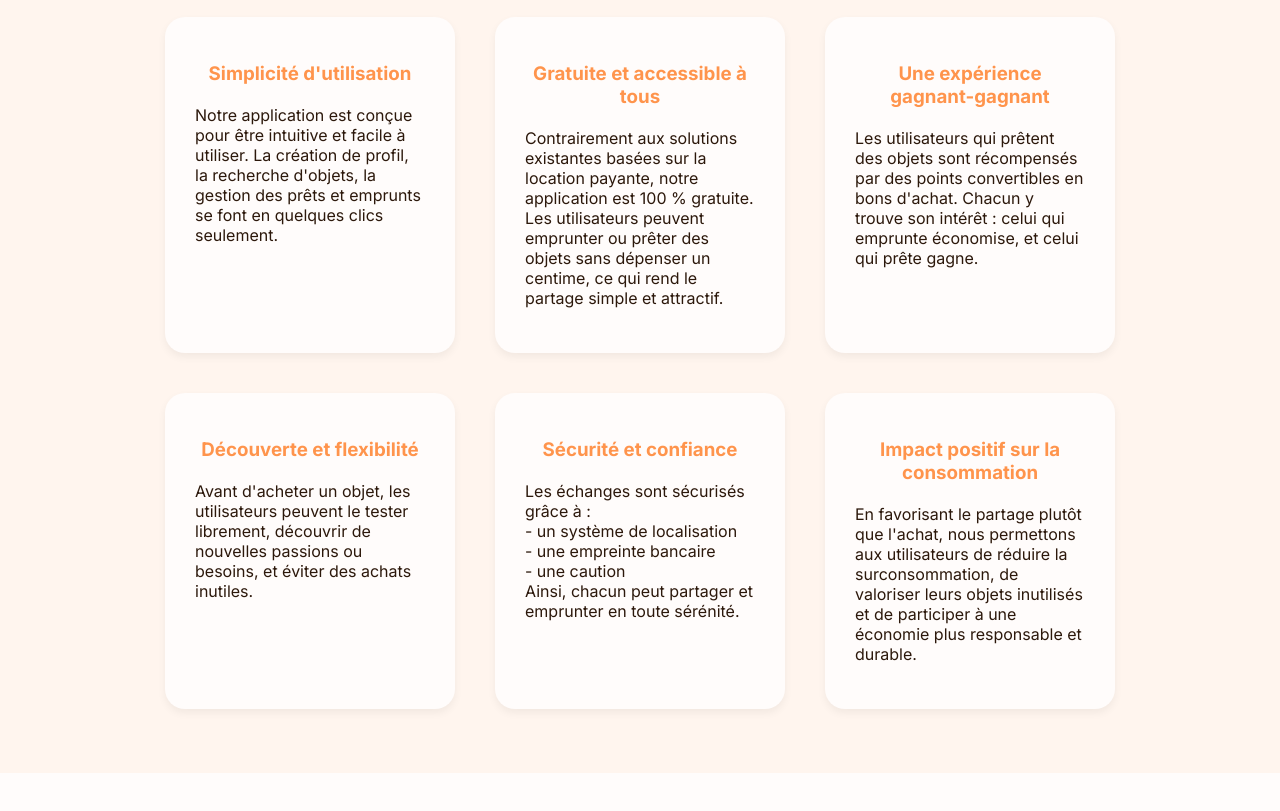
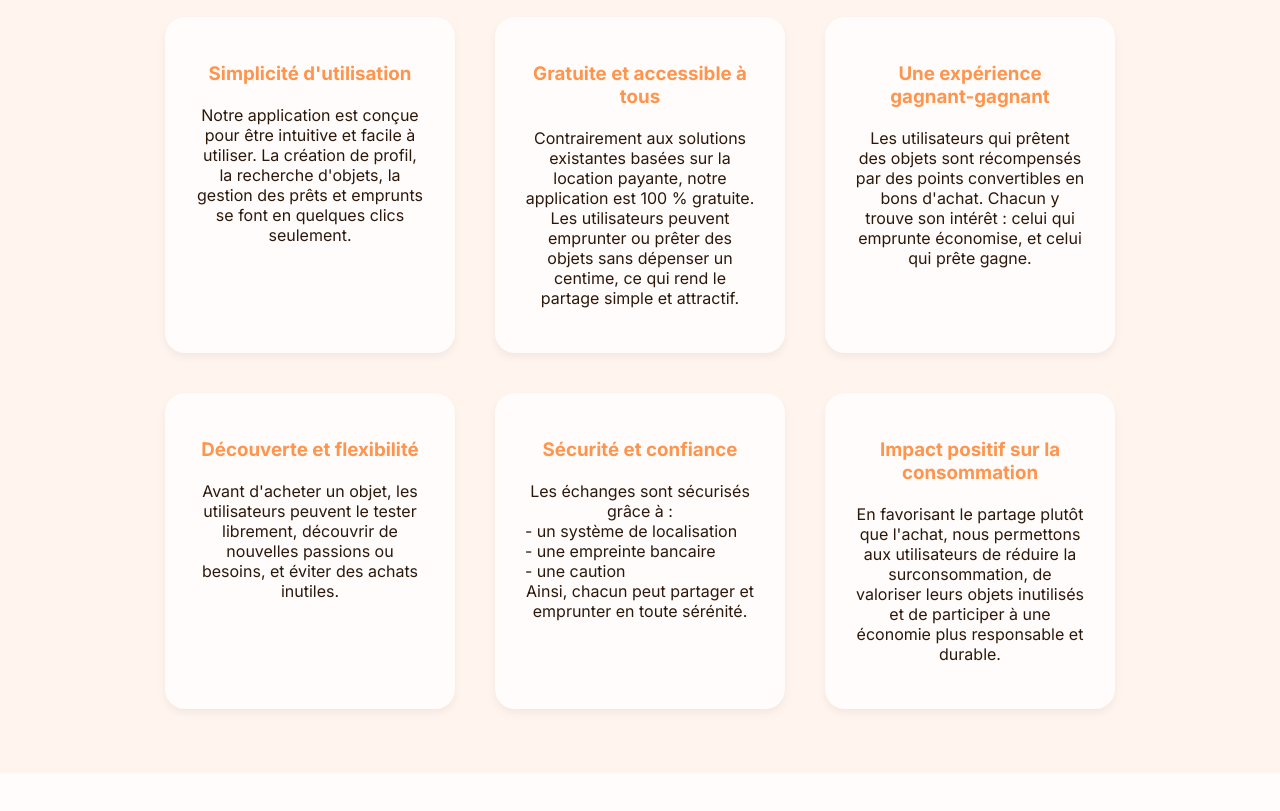
Before and after one commit to Salsa-Lat/project-partage, a plain HTML site: page index.html in a window 1280 px wide. Shown: the part 3558-4369 px from the top of the page. Drawn offline with Linux system fonts and the light colour scheme.

Commit message:
Update style.css

```diff
--- a/style.css
+++ b/style.css
@@ -307,9 +307,6 @@ h2{
     gap: 20px;
 }
 
-/* Je modifierai la card après, flemme  */
-/* FAIT */
-/* merci */
 .card {
     display: flex;
     align-items: center;
@@ -497,7 +494,7 @@ html {
     }
 
   p {
-      text-align: left;
+      text-align: center;
   }
 
   li{
```
